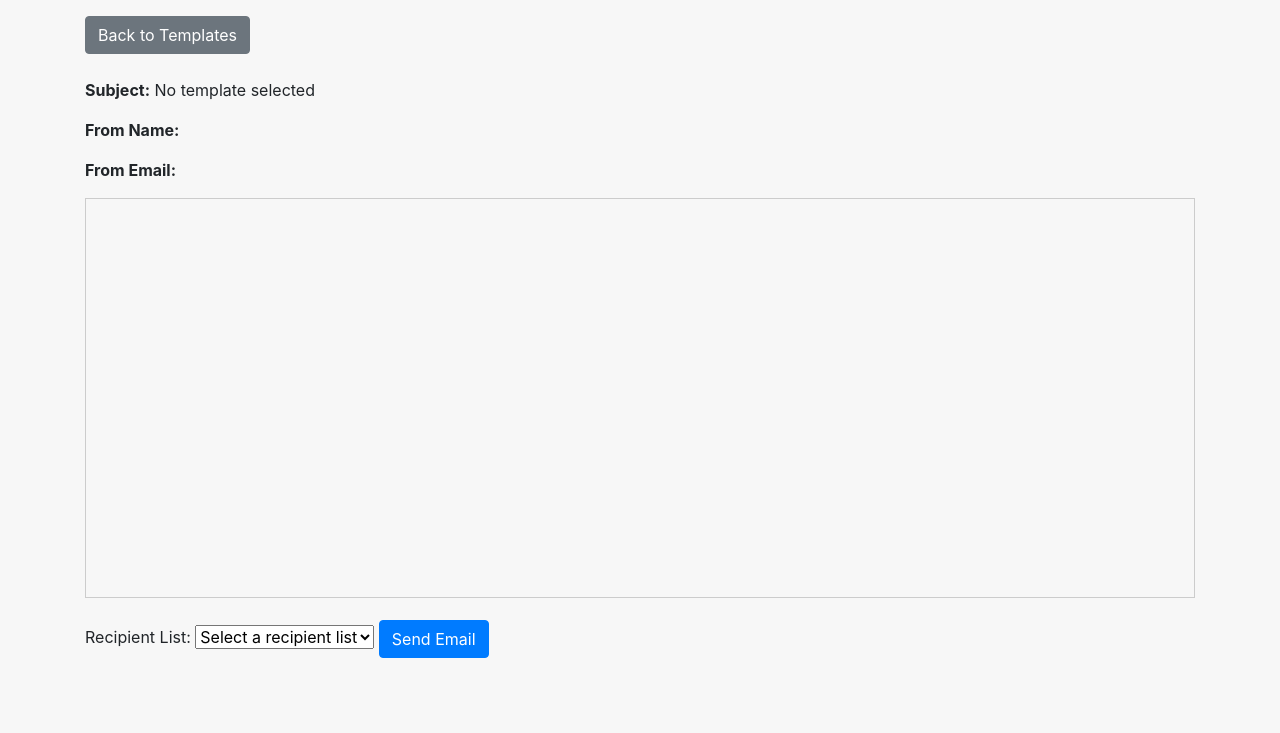
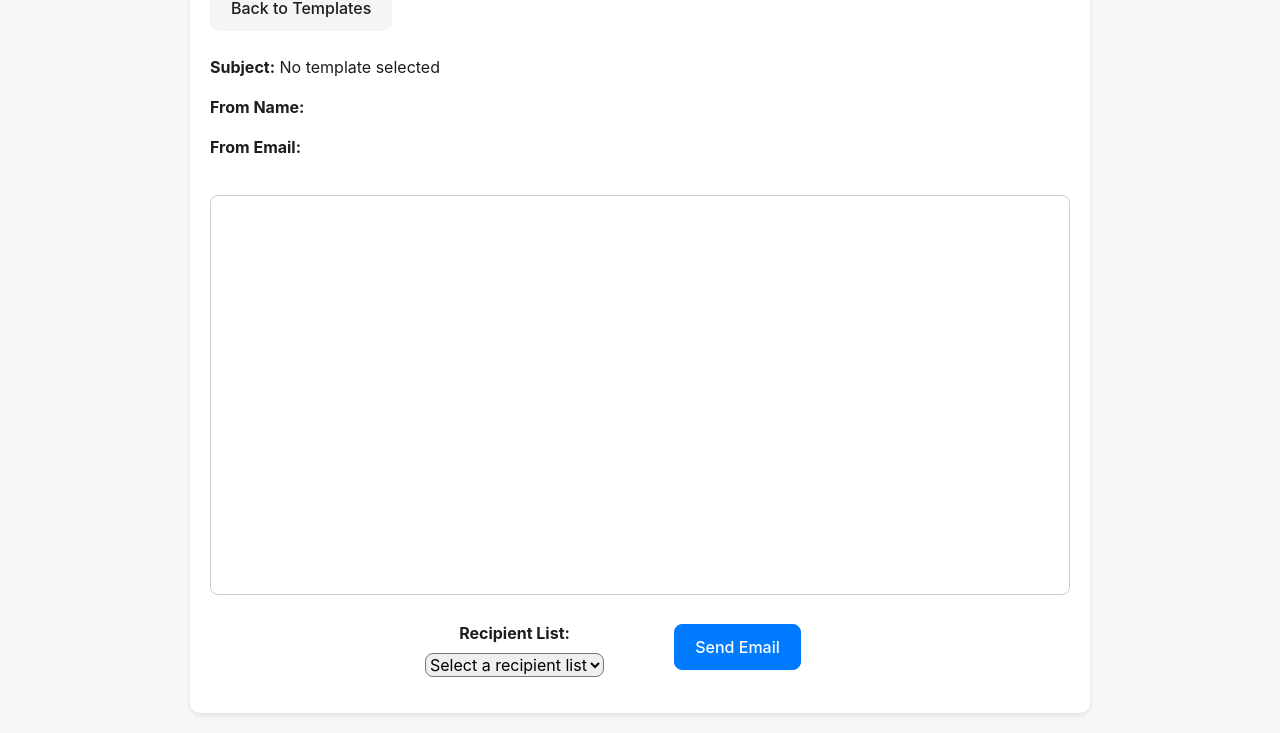
Before and after one commit to inboxinstinct/sparkpost-manager, a website: page public/deployment.html in a window 1280 px wide. Shown: the part 200-933 px from the top of the page. Before the commit the page ends 865 px from the top, so only its background shows below. Drawn offline with nearby package versions, Linux system fonts and the light colour scheme; no server answers.

Commit message:
Updated look and feel for the deployment page.

```diff
--- a/public/deployment.html
+++ b/public/deployment.html
@@ -4,10 +4,55 @@
     <meta charset="UTF-8">
     <title>Email Deployment</title>
     <link rel="stylesheet" href="https://stackpath.bootstrapcdn.com/bootstrap/4.5.2/css/bootstrap.min.css">
+        <script src="/js/navbar.js"></script>
+
  <style>
     body {
         background-color: #f7f7f7;
         font-family: -apple-system, BlinkMacSystemFont, "Segoe UI", Roboto, "Helvetica Neue", Arial, sans-serif;
+        color: #1d1d1f;
+
+    }
+    .deployment-container {
+        max-width: 900px;
+        background-color: #fff;
+        padding: 20px;
+        border-radius: 10px;
+        box-shadow: 0 2px 5px rgba(0,0,0,0.1);
+        margin: 20px auto; /* Center container */
+    }
+    h1 {
+        font-size: 24px;
+        font-weight: bold;
+        margin-bottom: 20px;
+    }
+    .btn-secondary, .btn-primary {
+        border-radius: 8px;
+        padding: 10px 20px;
+        font-size: 16px;
+        font-weight: 500;
+    }
+    .btn-secondary {
+        background-color: #f5f5f7;
+        border-color: #f5f5f7;
+        color: #1d1d1f;
+    }
+    .btn-primary {
+        background-color: #007aff;
+        border-color: #007aff;
+    }
+    .form-label {
+        font-weight: bold;
+        margin-top: 20px;
+    }
+    .form-select {
+        border-radius: 8px;
+        margin-bottom: 20px;
+    }
+    iframe {
+        border-radius: 8px;
+        border: none;
+        margin-top: 20px;
     }
     .custom-popup {
         position: fixed;
@@ -19,9 +64,8 @@
         display: flex;
         align-items: center;
         justify-content: center;
-    z-index: 1050; /* Ensure it appears above other content */
+        z-index: 1050; /* Ensure it appears above other content but does not interfere with navbar */
     }
-
     .popup-content {
         background-color: #fff;
         padding: 20px;
@@ -31,49 +75,54 @@
         width: 80%;
         max-width: 400px;
     }
-
-.popup-content h2 {
-    color: #333;
-    font-weight: bold;
+    .popup-content h2, .popup-content p, .popup-content button {
+        color: #1d1d1f;
     }
-
-.popup-content p {
-    color: #666;
-    margin: 10px 0;
-}
-
     .popup-content button {
         background-color: #007aff;
+        color: #fff;
         border: none;
         border-radius: 8px;
-    color: #fff;
         padding: 10px 20px;
         cursor: pointer;
         font-weight: bold;
-}
-        .navbar {
-            background-color: #fff;
-            box-shadow: 0 1px 10px rgba(0, 0, 0, 0.1);
-        }
-        .container {
-            padding-top: 2rem;
-        }
-        .table {
-            box-shadow: 0 4px 6px rgba(0, 0, 0, 0.1);
+        margin-top: 15px;
     }
 
-        .page-item.active .page-link {
-            background-color: #007bff;
-            border-color: #007bff;
+    .email-deployment-row {
+    display: flex;
+    max-width: 700px;
+    justify-content: space-between;
+    align-items: center;
+    margin-top: 3rem; /* Adjust the margin as needed */
 }
-        .page-link {
-            color: #007bff;
+
+.email-deployment-column {
+    flex: 1; /* Ensures that the column takes up equal space */
+    padding-right: 1rem; /* Adds some spacing between the two columns */
 }
-        .page-link:hover {
-            color: #0056b3;
+
+.email-deployment-column-button {
+    flex-basis: auto; /* Allows the button column to adjust based on content size */
+    padding-left: 1rem; /* Ensures spacing between the columns is maintained */
 }
+
+/* Adjustments for smaller screens */
+@media (max-width: 768px) {
+    .email-deployment-row {
+        flex-direction: column;
+    }
+    .email-deployment-column,
+    .email-deployment-column-button {
+        padding-right: 0;
+        padding-left: 0;
+    }
+    .email-deployment-column-button {
+        margin-top: 1rem; /* Adds some space above the button on smaller screens */
+    }
+}
+
 </style>
-<script src="/js/navbar.js"></script>
 
 </head>
 <body>
@@ -94,8 +143,8 @@
     })();
   </script>
 
-<div class="container mt-4">
-    <h1 class="mb-4">Email Deployment</h1>
+<div class="deployment-container mt-4" id="ds">
+    <h1 class="mb-4">Deployment</h1>
     <button onclick="window.history.back()" class="btn btn-secondary mb-4">Back to Templates</button>
     <div>
         <p><b>Subject:</b> <span id="emailSubject">Loading...</span></p>
@@ -103,16 +152,20 @@
         <p><b>From Email:</b> <span id="emailFromEmail">Loading...</span></p>
     </div>
     <iframe id="emailPreviewFrame" style="width: 100%; height: 400px; border: 1px solid #ccc;"></iframe>
-    <div class="mt-3">
+    <div class="email-deployment-row" style="text-align: center;width:50%;margin:auto">
+        <div class="email-deployment-column">
             <label for="recipientList" class="form-label">Recipient List:</label>
             <select id="recipientList" class="form-select mb-3">
                 <option value="">Select a recipient list</option>
             </select>
+        </div>
+        <div class="email-deployment-column email-deployment-column-button">
             <button id="sendEmail" class="btn btn-primary">Send Email</button>
         </div>
     </div>
 
-<!-- Confirmation Modal -->
+</div>
+
 <div class="modal fade" id="confirmationModal" tabindex="-1" aria-labelledby="confirmationModalLabel" aria-hidden="true">
     <div class="modal-dialog">
         <div class="modal-content">
@@ -140,7 +193,7 @@
 <!-- Success Popup -->
 <div id="successPopup" class="custom-popup" style="display:none;">
     <div class="popup-content">
-        <h2>Success</h2>
+        <h2>Success!</h2>
         <p>Email deployed. Loading campaign details...</p>
     </div>
 </div>
```
Lines whose indentation alone changed are shown as unchanged.
